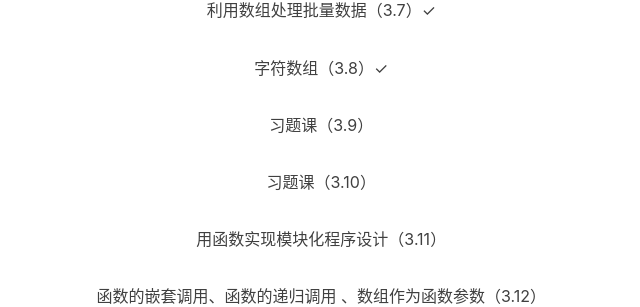
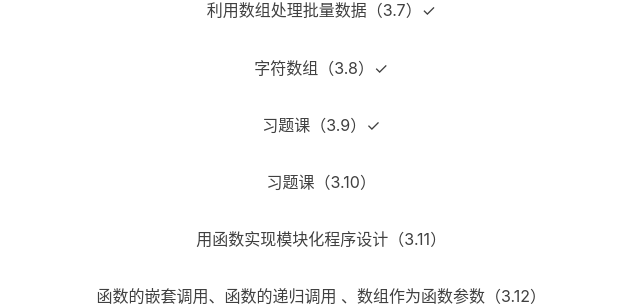
Before and after one commit to YS-yorigamishion/YS-yorigamishion.github.io, a Jekyll site: the page built from _posts/2022-2-21-C语言学习时间表.md, in a window 1280 px wide. Shown: the part 1147-1454 px from the top of the page, without its empty margins (297-937 px from the left). Built offline with Jekyll 4.4.1, drawn with Linux system fonts in a browser that asks for light colours; nearby versions of some CDN libraries; comment, search, counter and statistics services are not loaded.

Commit message:
Update 2022-2-21-C语言学习时间表.md

```diff
--- a/_posts/2022-2-21-C语言学习时间表.md
+++ b/_posts/2022-2-21-C语言学习时间表.md
@@ -34,7 +34,7 @@ tags:
 
 <p align="center">字符数组（3.8）✓</p>
 
-<p align="center">习题课（3.9）</p>
+<p align="center">习题课（3.9）✓</p>
 
 <p align="center">习题课（3.10）</p>
 
```
